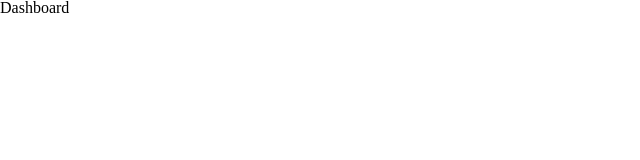
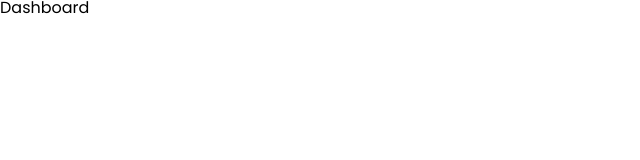
Before and after one commit to kritika243/dashboard-app, a React (Create React App) app: page / in a window 1280 px wide. Shown: the top 160 px of the page, without its empty margins (0-640 px from the left). Built offline with nearby package versions, Linux system fonts and the light colour scheme.

Commit message:
app css styles

```diff
--- a/src/App.css
+++ b/src/App.css
@@ -1,38 +1,7 @@
-.App {
-  text-align: center;
+@import url('https://fonts.googleapis.com/css2?family=Poppins:wght@200;300;400;500;600;700;800;900&display=swap');
+
+html {
+  font-family: 'Poppins', sans-serif;
+  box-sizing: border-box;
+  overflow-x: hidden;
 }
-
-.App-logo {
-  height: 40vmin;
-  pointer-events: none;
-}
-
-@media (prefers-reduced-motion: no-preference) {
-  .App-logo {
-    animation: App-logo-spin infinite 20s linear;
-  }
-}
-
-.App-header {
-  background-color: #282c34;
-  min-height: 100vh;
-  display: flex;
-  flex-direction: column;
-  align-items: center;
-  justify-content: center;
-  font-size: calc(10px + 2vmin);
-  color: white;
-}
-
-.App-link {
-  color: #61dafb;
-}
-
-@keyframes App-logo-spin {
-  from {
-    transform: rotate(0deg);
-  }
-  to {
-    transform: rotate(360deg);
-  }
-}
```
